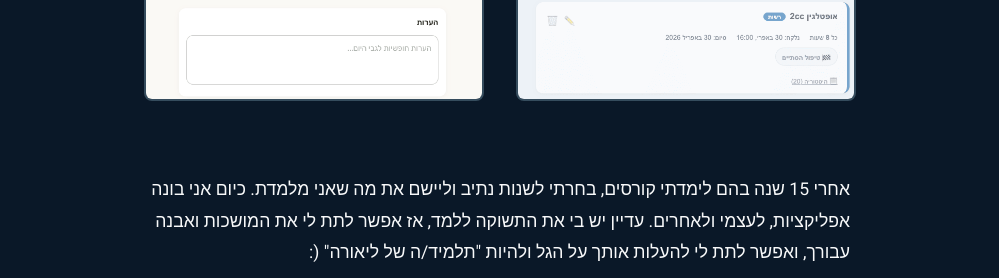
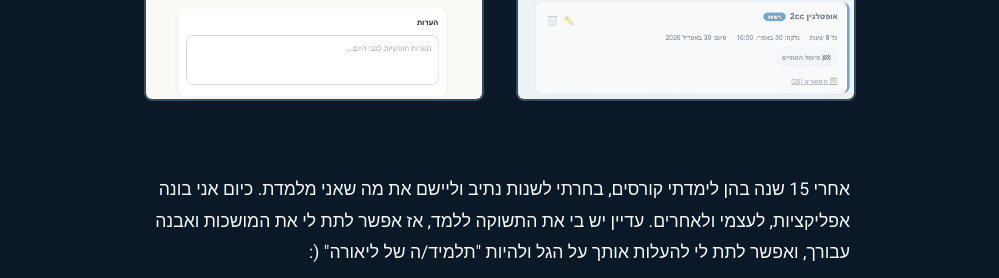
Before and after one commit to sealilev/liora, a plain HTML site: page projectech/personal-apps.html in a window 1280 px wide. Shown: the part 831-1109 px from the top of the page, without its empty margins (140-1139 px from the left). Drawn offline with Linux system fonts and the light colour scheme.

Commit message:
Fix gender agreement in teaching paragraph: "בהם" -> "בהן" (שנה is feminine)
Co-Authored-By: Claude <noreply@anthropic.com>

```diff
--- a/projectech/personal-apps.html
+++ b/projectech/personal-apps.html
@@ -64,7 +64,7 @@
         <!-- From teaching to building - leads into the testimonials -->
         <section class="project-body">
             <div class="project-row-text" style="max-width:700px; margin:0 auto 2.5rem;">
-                <p>אחרי 15 שנה בהם לימדתי קורסים, בחרתי לשנות נתיב וליישם את מה שאני מלמדת. כיום אני בונה אפליקציות, לעצמי ולאחרים. עדיין יש בי את התשוקה ללמד, אז אפשר לתת לי את המושכות ואבנה עבורך, ואפשר לתת לי להעלות אותך על הגל ולהיות "תלמיד/ה של ליאורה" (:</p>
+                <p>אחרי 15 שנה בהן לימדתי קורסים, בחרתי לשנות נתיב וליישם את מה שאני מלמדת. כיום אני בונה אפליקציות, לעצמי ולאחרים. עדיין יש בי את התשוקה ללמד, אז אפשר לתת לי את המושכות ואבנה עבורך, ואפשר לתת לי להעלות אותך על הגל ולהיות "תלמיד/ה של ליאורה" (:</p>
             </div>
         </section>
 
```
